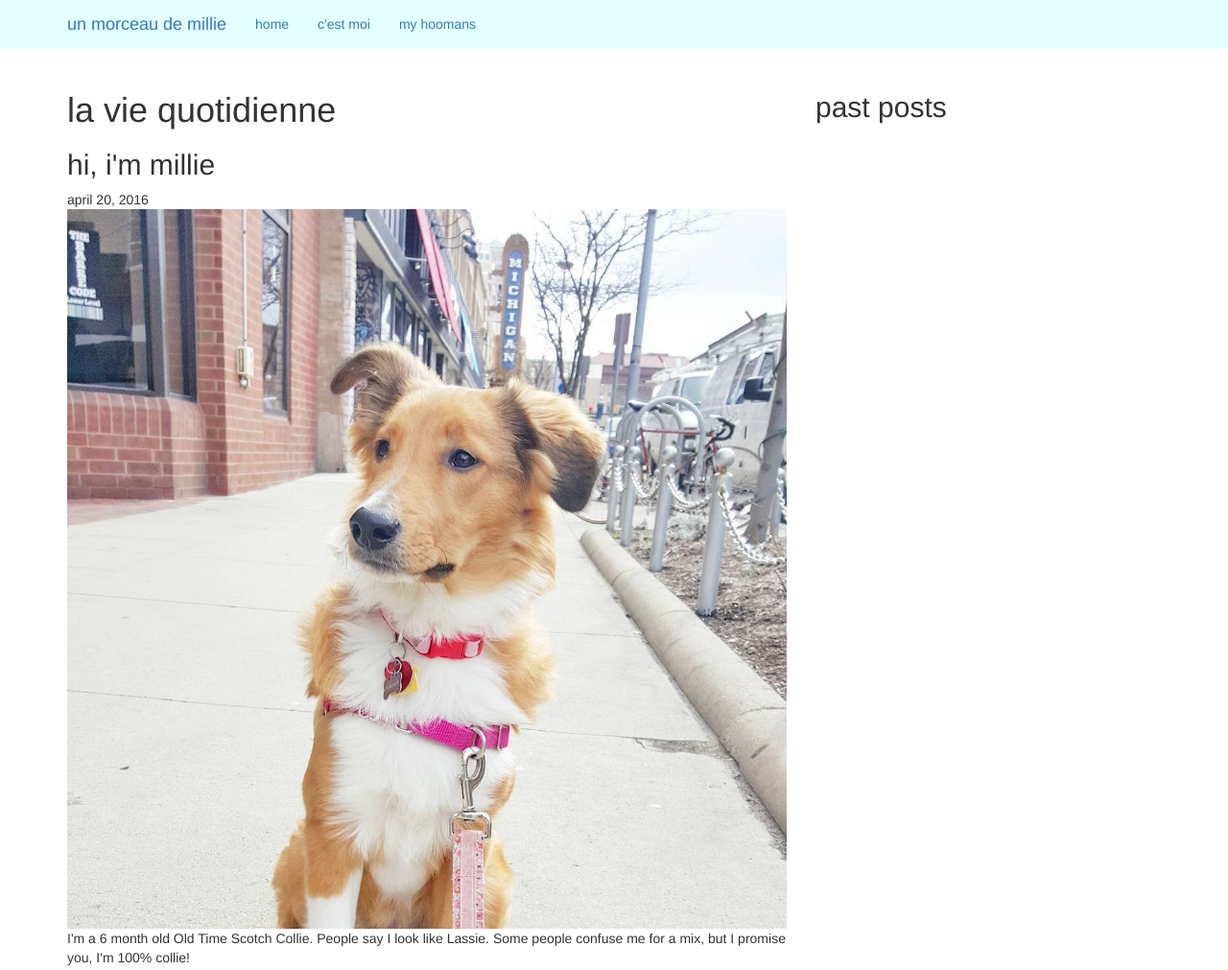
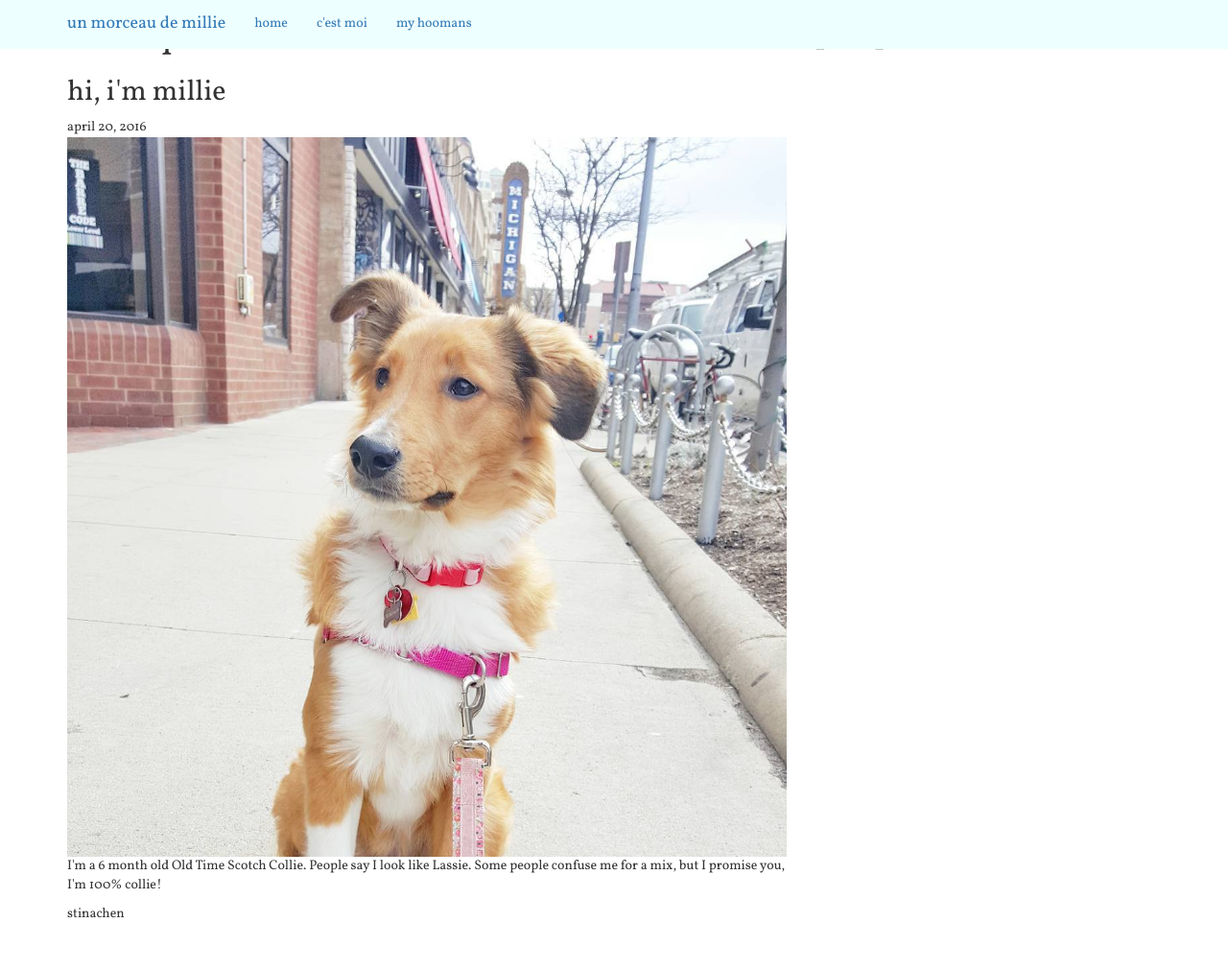
Before and after one commit to stinachen/stinachen.github.io, a plain HTML site: page index.html in a window 1280 px wide. Shown: the top 1011 px of the page at 96% size. After the commit the page ends 963 px from the top, so only its background shows below. Drawn offline with nearby package versions, Linux system fonts and the light colour scheme.

Commit message:
Adding font

```diff
--- a/assets/css/main.css
+++ b/assets/css/main.css
@@ -1,8 +1,8 @@
 body {
-	margin-top: 75px;
+	font-family: 'Vollkorn', serif;
 }
 
 .navbar-custom {
-	background-color: #E3FFFE !important;
+	background-color: #EDFFFE !important;
 	color: #BECCCB;
 }
--- a/index.html
+++ b/index.html
@@ -17,6 +17,7 @@
 	<script src="https://maxcdn.bootstrapcdn.com/bootstrap/3.3.6/js/bootstrap.min.js" integrity="sha384-0mSbJDEHialfmuBBQP6A4Qrprq5OVfW37PRR3j5ELqxss1yVqOtnepnHVP9aJ7xS" crossorigin="anonymous"></script>
 
     <link href="assets/css/main.css" rel="stylesheet" type="text/css">
+    <link href='https://fonts.googleapis.com/css?family=Vollkorn:400,400italic,700,700italic' rel='stylesheet' type='text/css'>
 
     <!-- HTML5 shim and Respond.js for IE8 support of HTML5 elements and media queries -->
     <!-- WARNING: Respond.js doesn't work if you view the page via file:// -->
@@ -38,7 +39,7 @@
 		      <a class="navbar-brand" href="index.html">un morceau de millie</a>
 		    </div>
 		    <nav class="collapse navbar-collapse bs-navbar-collapse" role="navigation">
-                <ul class="nav navbar-nav">
+                <ul class="nav navbar-nav navbar-custom">
                     <li class="active"><a href="#">home</a></li>
                     <li><a href="#">c'est moi</a></li>
                     <li><a href="#">my hoomans</a></li>
```
